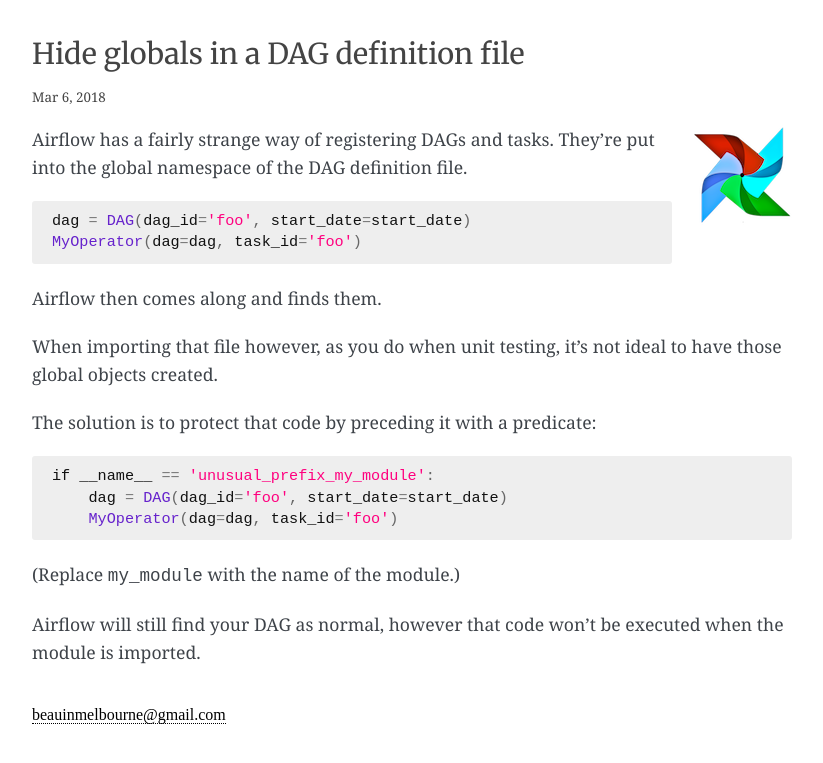
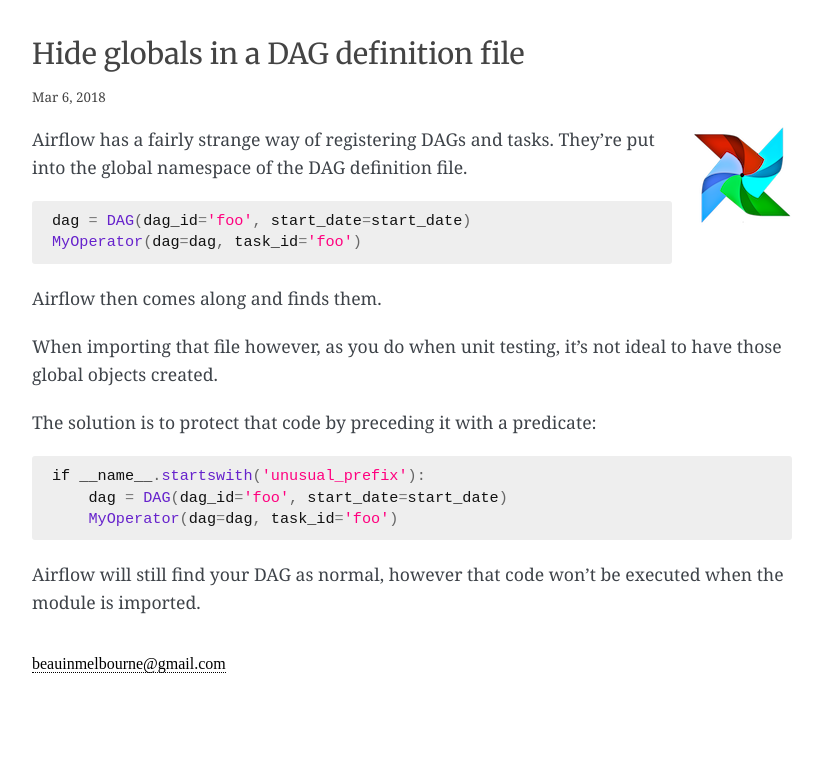
Before and after one commit to explodinglabs/explodinglabs.github.io, a Jekyll site: the page built from _posts/airflow/2018-03-06-hide-globals-in-dag-definition-file.markdown, in a window 1280 px wide. Shown: the top 763 px of the page, without its empty margins (228-1051 px from the left). Built offline with Jekyll 4.4.1, drawn with Linux system fonts in a browser that asks for light colours; some web fonts are replaced.

Commit message:
Adjust unusual_prefix usage

````diff
--- a/_posts/airflow/2018-03-06-hide-globals-in-dag-definition-file.markdown
+++ b/_posts/airflow/2018-03-06-hide-globals-in-dag-definition-file.markdown
@@ -30,12 +30,10 @@
 The solution is to protect that code by preceding it with a predicate:
 
 ```python
-if __name__ == 'unusual_prefix_my_module':
+if __name__.startswith('unusual_prefix'):
     dag = DAG(dag_id='foo', start_date=start_date)
     MyOperator(dag=dag, task_id='foo')
 ```
 
-(Replace `my_module` with the name of the module.)
-
 Airflow will still find your DAG as normal, however that code won't be executed
 when the module is imported.
````
